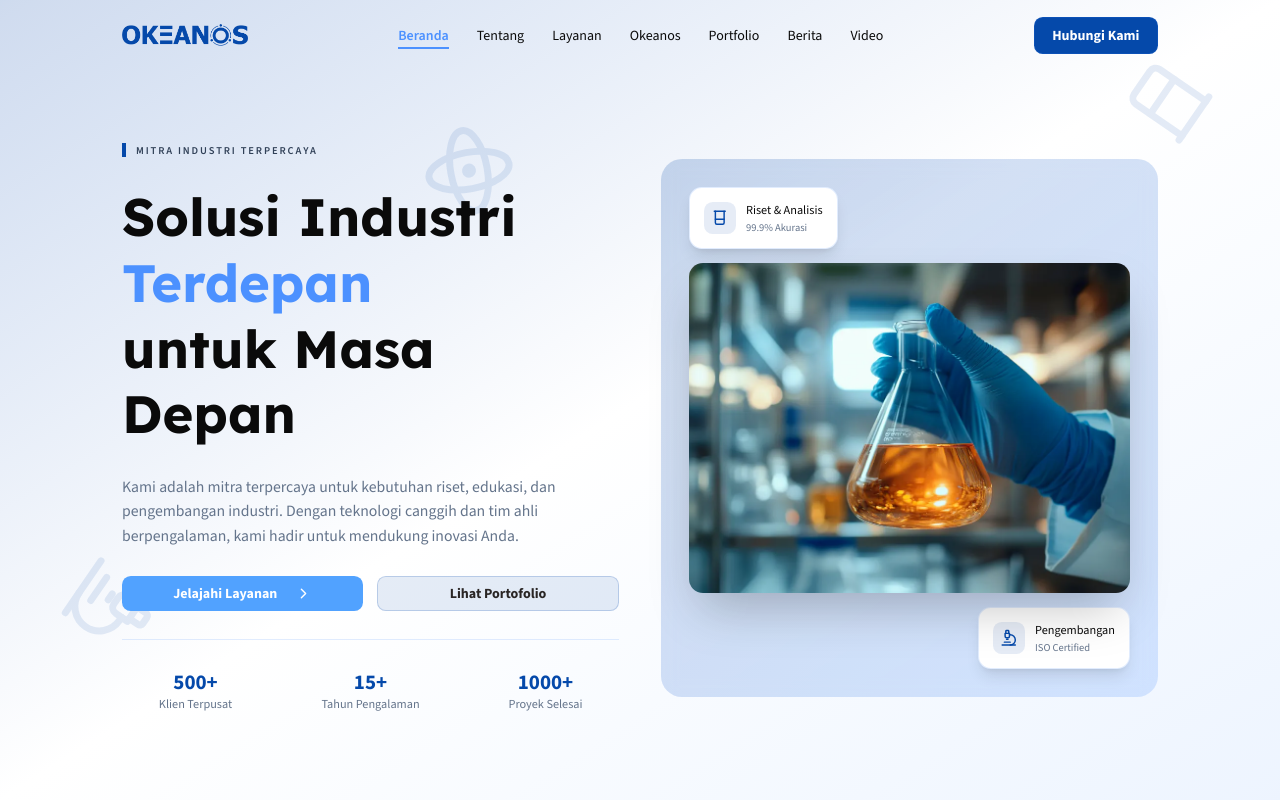
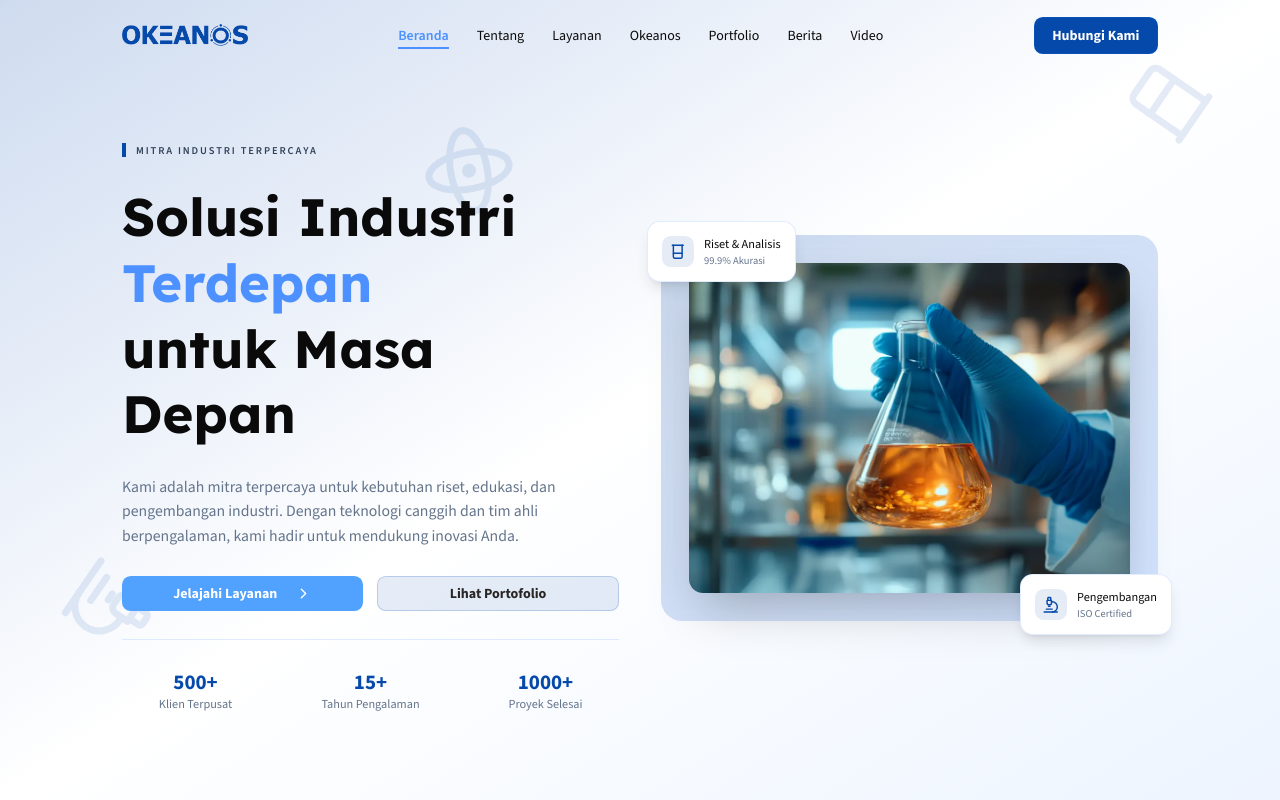
Before and after one commit to aufaadhib/okeanos-landingpage, a React (Vite) app: page / in a window 1280 px wide. Shown: the top 800 px of the page. Built offline with nearby package versions, Linux system fonts and the light colour scheme.

Commit message:
fix: keep hero info cards above image

```diff
--- a/src/components/Hero.jsx
+++ b/src/components/Hero.jsx
@@ -132,12 +132,11 @@ const Hero = () => {
             className="relative"
           >
             <div className="relative rounded-3xl bg-gradient-to-br from-primary/20 to-accent/20 p-8 backdrop-blur-sm">
-              <div className="flex flex-col gap-4">
               <motion.div
                 initial={{ opacity: 0, x: -50 }}
                 animate={{ opacity: 1, x: 0 }}
                 transition={{ delay: 1.2 }}
-                  className="self-start rounded-xl border border-border bg-card p-4 shadow-lg"
+                className="absolute -left-4 -top-4 z-30 rounded-xl border border-border bg-card p-4 shadow-lg"
               >
                 <div className="flex items-center space-x-3">
                   <div className="rounded-lg bg-primary/10 p-2">
@@ -163,7 +162,7 @@ const Hero = () => {
                 initial={{ opacity: 0, x: 50 }}
                 animate={{ opacity: 1, x: 0 }}
                 transition={{ delay: 1.4 }}
-                className="self-end rounded-xl border border-border bg-card p-4 shadow-lg"
+                className="absolute -bottom-4 -right-4 z-30 rounded-xl border border-border bg-card p-4 shadow-lg"
               >
                 <div className="flex items-center space-x-3">
                   <div className="rounded-lg bg-primary/10 p-2">
@@ -176,7 +175,6 @@ const Hero = () => {
                 </div>
               </motion.div>
             </div>
-            </div>
           </motion.div>
         </div>
       </div>
```
Lines whose indentation alone changed are shown as unchanged.
